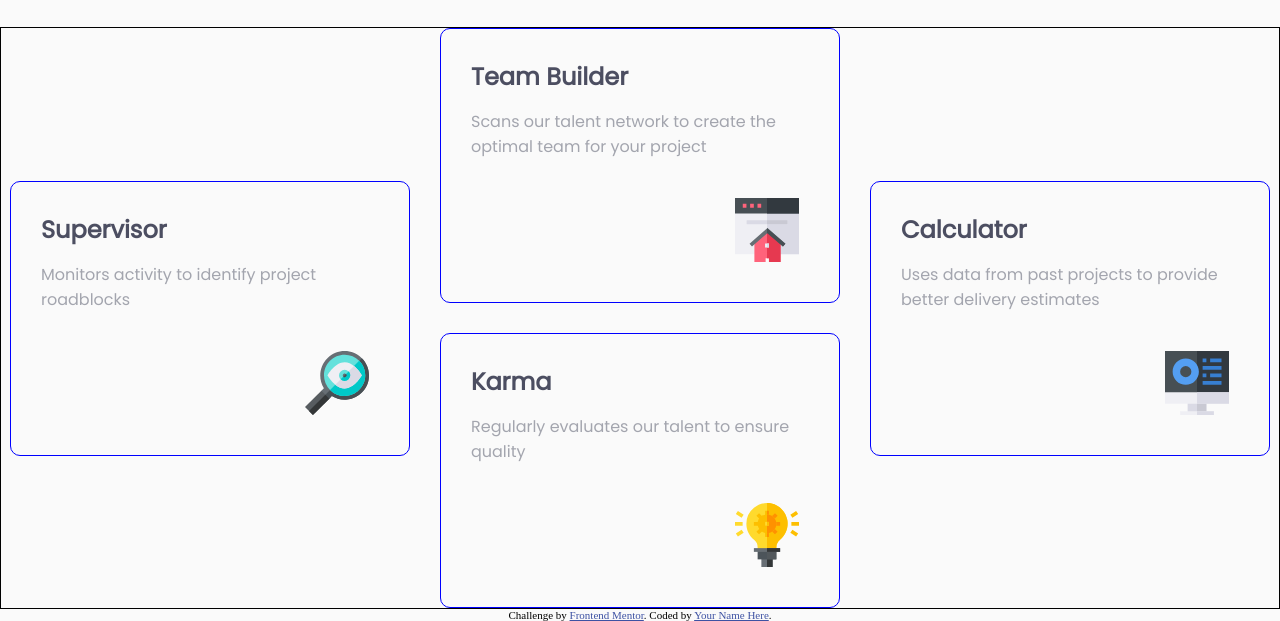
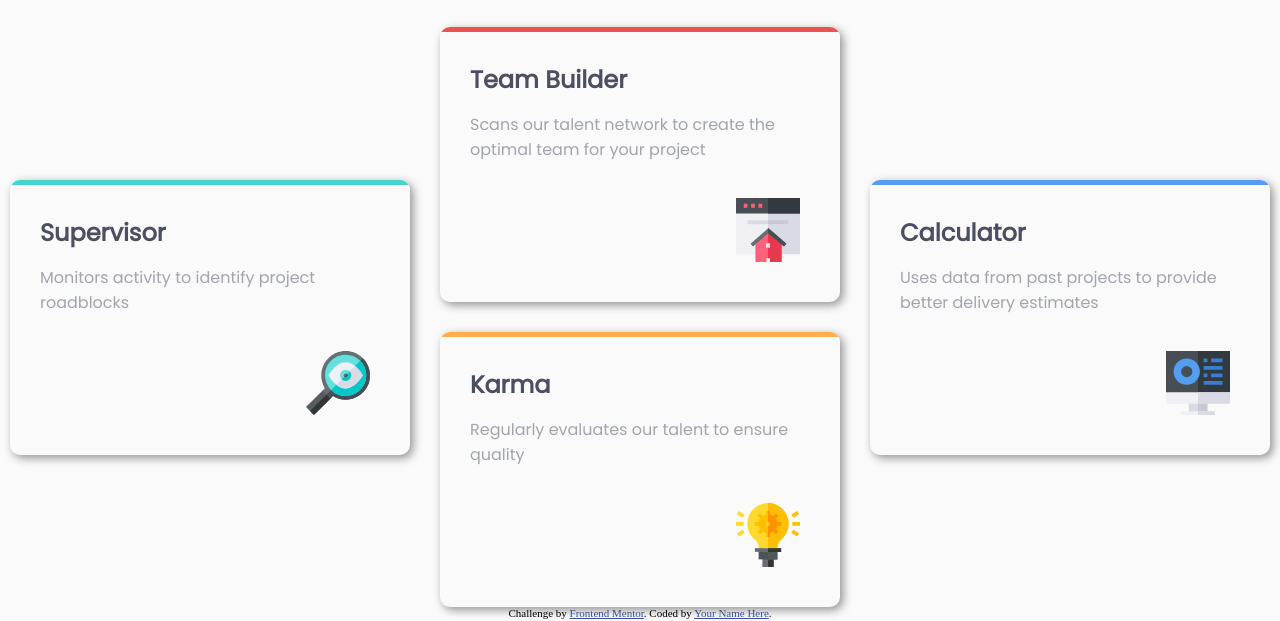
Before and after one commit to LuizVJr2001/four-card-feature-section-master-frontendmentor, a plain HTML site: page index.html in a window 1280 px wide. Shown: the part 305-926 px from the top of the page. Drawn offline with Linux system fonts and the light colour scheme.

Commit message:
estilização concluida desktop

```diff
--- a/index.html
+++ b/index.html
@@ -27,7 +27,11 @@
     </p>
   </section>
   <section class="container__cards">
-    <div class="container__card supervisor">
+
+    <div class="container__card">
+      <div class="container__card__color supervisor">
+      </div>
+      <div class="container__card__content">
         <h3>
           Supervisor
         </h3>
@@ -36,9 +40,13 @@
         </p>
         <img class="container__card__icon" src="images/icon-supervisor.svg" alt="supervisor icon">
       </div>
+    </div>
 
     <div class="container__card__center">
-      <div class="container__card teambuilder">
+      <div class="container__card">
+        <div class="container__card__color teambuilder">
+        </div>
+        <div class="container__card__content">
           <h3>
             Team Builder
           </h3>
@@ -47,8 +55,12 @@
           </p>
           <img class="container__card__icon" src="images/icon-team-builder.svg" alt="teambuilder icon">
         </div>
+      </div>
 
-      <div class="container__card karma">
+      <div class="container__card">
+        <div class="container__card__color karma">
+        </div>
+        <div class="container__card__content">
           <h3>
             Karma
           </h3>
@@ -58,8 +70,12 @@
           <img class="container__card__icon" src="images/icon-karma.svg" alt="karma icon">
         </div>
       </div>
+    </div>
 
-    <div class="container__card calculator">
+    <div class="container__card">
+      <div class="container__card__color calculator">
+      </div>
+      <div class="container__card__content">
         <h3>
           Calculator
         </h3>
@@ -67,6 +83,7 @@
           Uses data from past projects to provide better delivery estimates
         </p>
         <img class="container__card__icon" src="images/icon-calculator.svg" alt="calculator icon">
+      </div>
     </div>
   </section>
   <footer>
--- a/style.css
+++ b/style.css
@@ -45,7 +45,6 @@
 
 .container__cards {
     font-family: 'Poppins', sans-serif;
-    border: solid 1px black;
     display: flex;
     align-items: center;
     justify-content: center;
@@ -57,31 +56,49 @@
     flex-direction: column;
     height: 100%;
     gap: 30px;
-    /* border: 3px solid yellow; */
 }
 
 .container__card {
-    border: 1px solid blue;
     height: 275px;
     width: 400px;
     border-radius: 10px;
     box-sizing: border-box;
-    padding: 30px;
     position: relative;
+    overflow: hidden;
+    box-shadow: 3px 3px 10px rgba(0, 0, 0, 0.425);
 }
 
-.supervisor__color {
-    background-color: aqua;
-    height: 2px;
+.container__card__color.supervisor {
+    background-color: hsl(180, 62%, 55%);
+    height: 5px;
 }
 
-.container__card h3 {
+.container__card__color.teambuilder {
+    background-color: hsl(0, 78%, 62%);
+    height: 5px;
+}
+
+.container__card__color.karma {
+    background-color: hsl(34, 97%, 64%);
+    height: 5px;
+}
+
+.container__card__color.calculator {
+    background-color: hsl(212, 86%, 64%);
+    height: 5px;
+}
+
+.container__card__content {
+    padding: 30px;
+}
+
+.container__card__content h3 {
     color: var(--secondary-font-color);
     font-weight: var(--primary-font-weight);
     font-size: 1.5rem;
 }
 
-.container__card p {
+.container__card__content p {
     color: var(--primary-font-color);
     font-weight: var(--tertiary-font-weight);
     margin: 15px 0;
@@ -92,19 +109,3 @@
     bottom: 40px;
     right: 40px;
 }
-
-/* .container__card.supervisor {
-
-}
-
-.container__card.teambuilder {
-
-}
-
-.container__card.karma {
-
-}
-
-.container__card.calculator {
-
-} */
```
Lines whose indentation alone changed are shown as unchanged.
